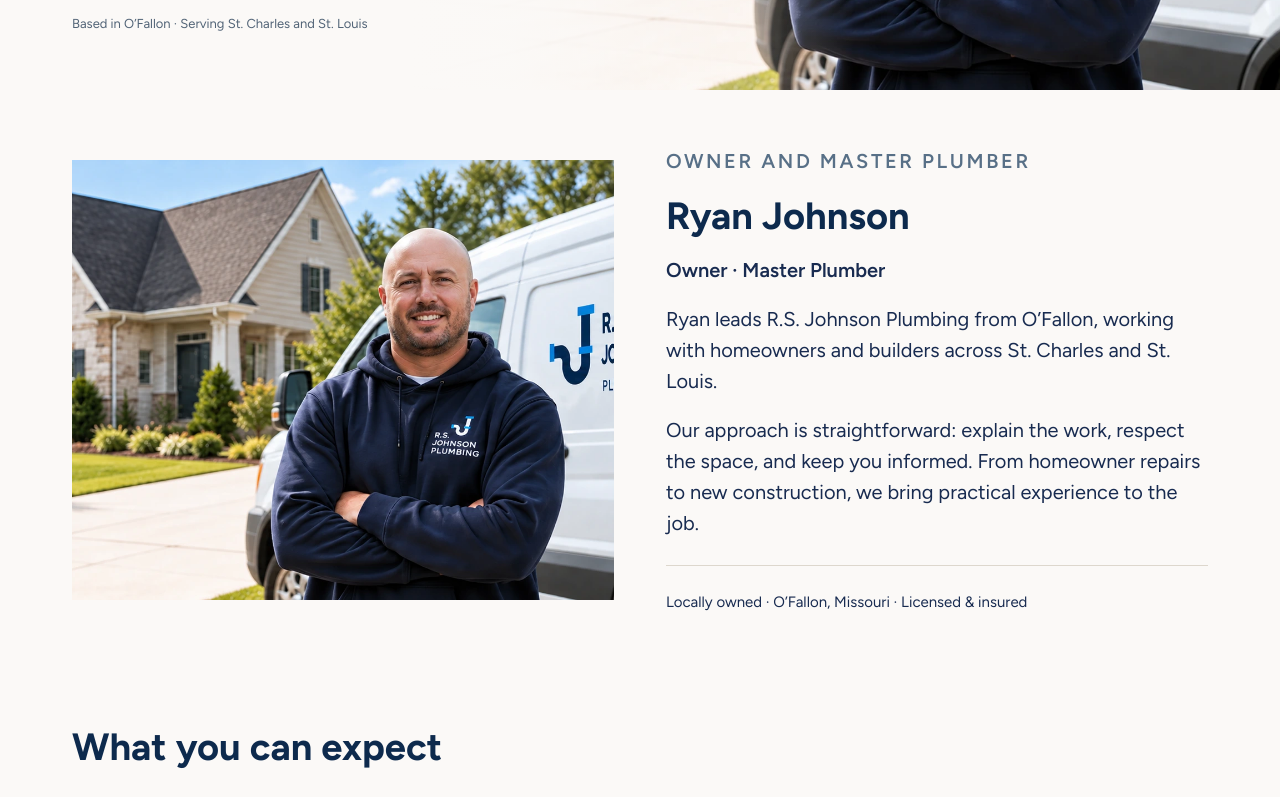
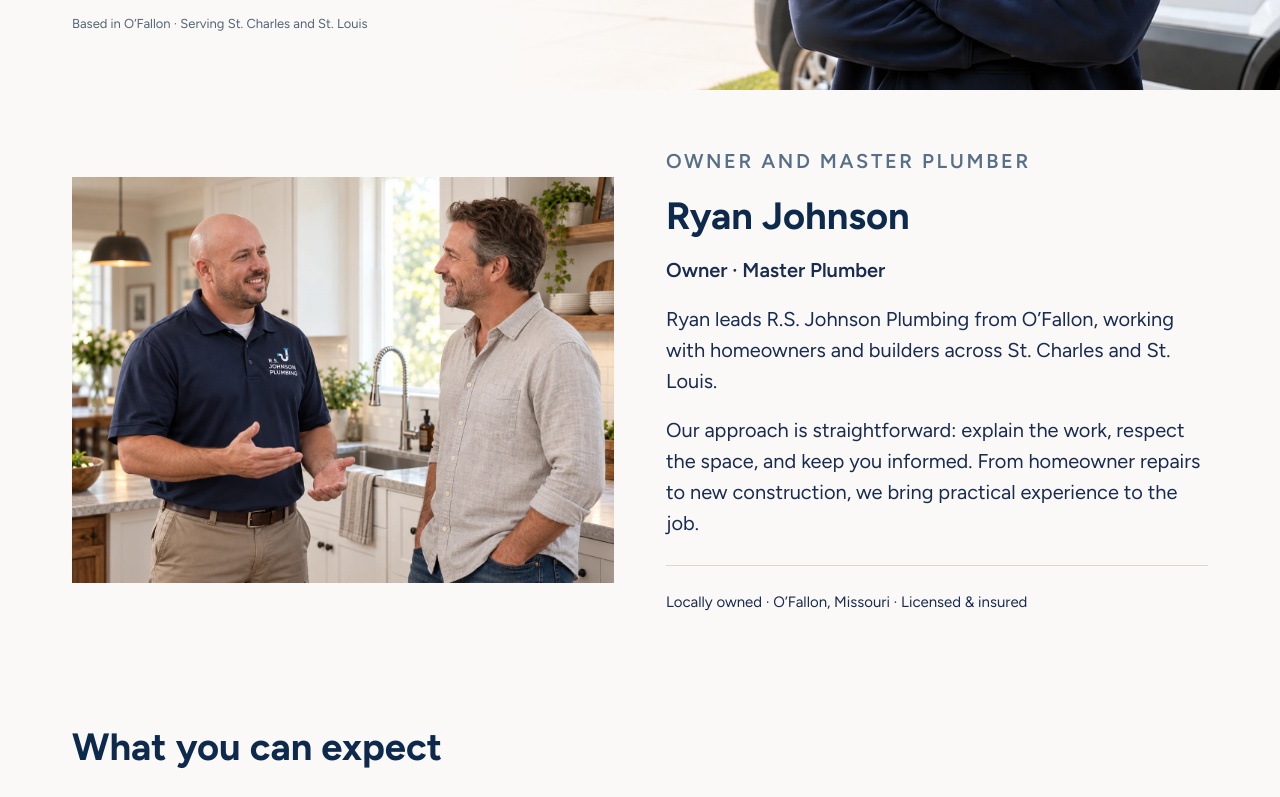
Before and after one commit to rs-johnson-plumbing/website, a Next.js app: page /about-preview/1 in a window 1280 px wide. Shown: the part 578-1375 px from the top of the page. Built offline with nearby package versions, Linux system fonts and the light colour scheme.

Commit message:
Show Ryan talking with a homeowner in About owner biography

```diff
--- a/src/app/about-preview/[concept]/page.tsx
+++ b/src/app/about-preview/[concept]/page.tsx
@@ -44,12 +44,15 @@ export default async function Page({params}:{params:Promise<{concept:string}>})
  .ap .process p{margin:0;font-size:17px}
  .ap .num{color:#9ecdf5;font-size:13px;font-weight:700}
  .ap .compact-owner{display:grid;grid-template-columns:240px 1fr;gap:36px;align-items:center}
+ .ap .portrait-conversation{height:auto;aspect-ratio:4/3;align-self:center}
+ .ap .portrait-conversation img{object-position:center}
  .ap .compact-owner .portrait{height:260px}
  .ap .craft-opening{padding-bottom:36px}
  @media(max-width:700px){
  .ap .aw{padding:32px 20px}
  .ap .split,.ap .grid,.ap .audiences{grid-template-columns:1fr;gap:24px}
  .ap .portrait{height:280px}
+ .ap .portrait-conversation{height:auto;aspect-ratio:4/3}
  .ap .split{gap:28px}
  .ap .value{display:grid;grid-template-columns:80px 1fr;gap:16px}
  .ap .value svg{width:75px;height:75px;grid-row:1/3}
@@ -83,7 +86,7 @@ export default async function Page({params}:{params:Promise<{concept:string}>})
  }
  `}</style>
  {owner?<><section className="owner-hero"><div className="owner-scene"><Image src="/images/concept-two/hero-desktop-authority.webp" alt="Ryan beside the R.S. Johnson Plumbing van outside a welcoming home" fill priority sizes="100vw"/></div><div className="aw owner-hero-inner"><div className="owner-hero-copy"><C2Location/><h1>A Name Behind<br/>the Work.</h1><p className="owner-role">Ryan Johnson · Owner & Master Plumber</p><p className="owner-intro">Personal service. Professional care.<br/>For your home and your next build.</p><div className="actions c2-hero-actions"><C2Button href="tel:3142201827" icon="phone" trailingIcon={null}>Talk to Ryan</C2Button><C2Button href="/services" variant="outline" className="c2-btn--quiet">Explore Services</C2Button></div><p className="owner-location">Based in O’Fallon · Serving St. Charles and St. Louis</p></div></div></section>
- <section className="aw split"><div className="portrait"><Image src="/images/concept-two/hero-desktop-authority.webp" alt="Approved portrait illustration of Ryan Johnson" fill sizes="(min-width:701px) 40vw,100vw"/></div><div className="story"><p className="eyebrow">Owner and Master Plumber</p><h2>Ryan Johnson</h2><p className="owner-role">Owner · Master Plumber</p><p>Ryan leads R.S. Johnson Plumbing from O’Fallon, working with homeowners and builders across St. Charles and St. Louis.</p><p>Our approach is straightforward: explain the work, respect the space, and keep you informed. From homeowner repairs to new construction, we bring practical experience to the job.</p><div className="rule">Locally owned · O’Fallon, Missouri · Licensed & insured</div></div></section>
+ <section className="aw split"><div className="portrait portrait-conversation"><Image src="/images/concept-two/ryan-homeowner-conversation.webp" alt="Illustration of Ryan Johnson talking with a homeowner in a kitchen" fill sizes="(min-width:701px) 40vw,100vw"/></div><div className="story"><p className="eyebrow">Owner and Master Plumber</p><h2>Ryan Johnson</h2><p className="owner-role">Owner · Master Plumber</p><p>Ryan leads R.S. Johnson Plumbing from O’Fallon, working with homeowners and builders across St. Charles and St. Louis.</p><p>Our approach is straightforward: explain the work, respect the space, and keep you informed. From homeowner repairs to new construction, we bring practical experience to the job.</p><div className="rule">Locally owned · O’Fallon, Missouri · Licensed & insured</div></div></section>
  <section className="aw"><h2>What you can expect</h2><div className="grid">{values.map(v=><div className="value" key={v.id}><C2Drawing id={v.id}/><div><h3>{v.title}</h3><p>{v.line}</p></div></div>)}</div></section></>:
  <><section className="aw craft-opening"><p className="eyebrow">About R.S. Johnson Plumbing</p><h1>Good work.<br/>Clear communication.</h1><p className="story">A local plumbing company for the people who live in homes—and the people who build them.</p><div className="actions"><C2Button href="/services" variant="outline" className="c2-btn--quiet">Explore Our Services</C2Button></div></section>
  <section className="navy"><div className="aw split"><div><p className="eyebrow">Our approach</p><h2>Care in every step.</h2><p>From the first conversation to the finishing details, clear expectations make a better experience.</p></div><div>{[{id:"plans",title:"Understand the job",line:"Start with the problem, the plans, and what you need."},{id:"roughin",title:"Plan the work",line:"Talk through the scope and coordinate the next steps."},{id:"trim",title:"Mind the details",line:"Make the connections, check the work, and explain the result."}].map((v,i)=><div className="process" key={v.id}><C2Drawing id={v.id}/><div><span className="num">0{i+1}</span><h3>{v.title}</h3><p>{v.line}</p></div></div>)}</div></div></section>
```
Also changed, not shown: public/images/concept-two/ryan-homeowner-conversation.webp (added).
